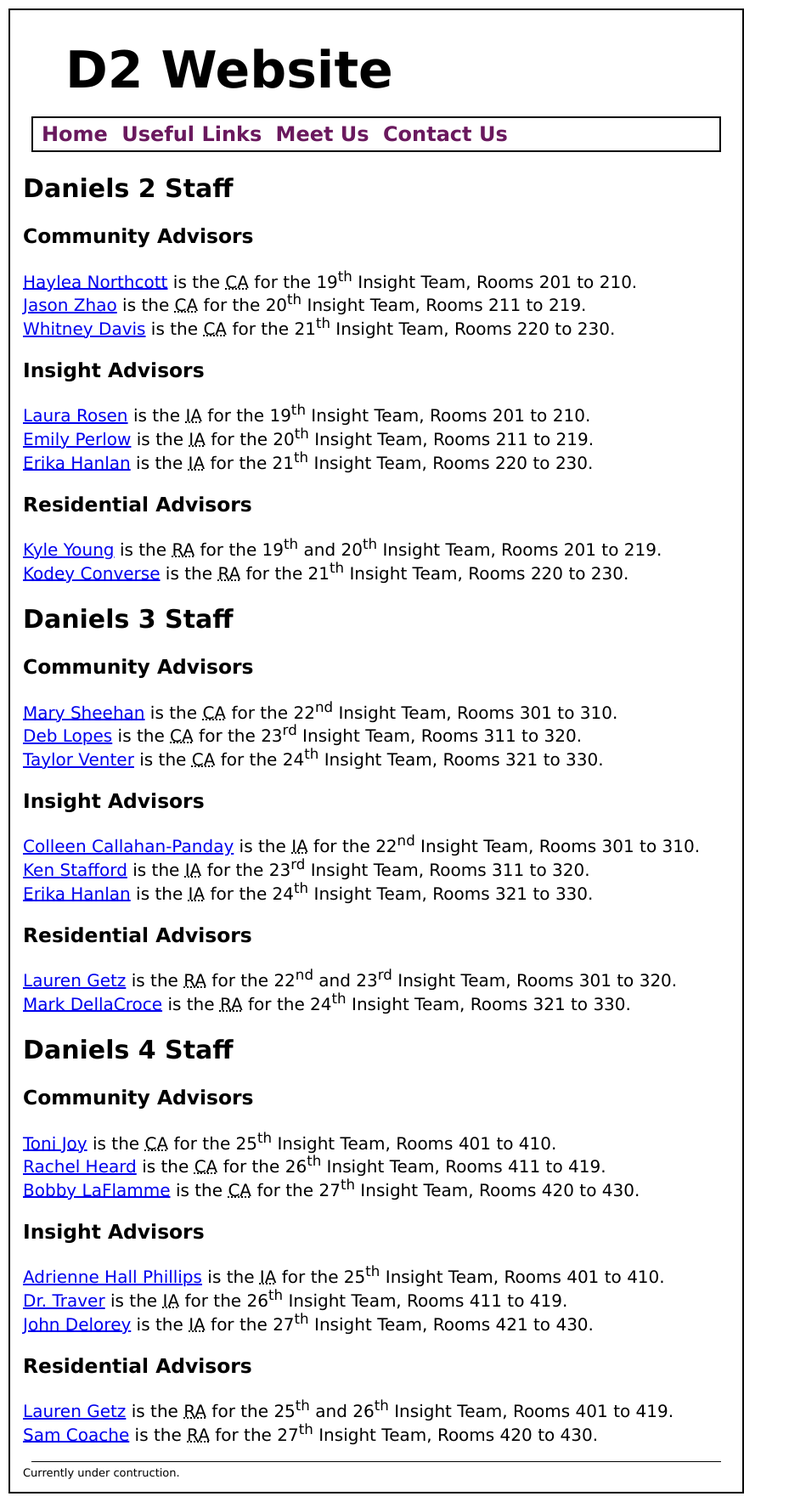
After one commit to krconv/D2-Website, a Django app: template D2 Website/pages/templates/pages/MeetUs.html in a window 1280 px wide. The commit adds this page. Shown: the whole page at 85% size, without its empty margins (0-929 px from the left). Run offline with Django 3.2, Linux system fonts and the light colour scheme; the template is opened without the code that fills it, so the values that code supplies are empty.

Commit message:
Add the Meet Us page, adjust styling of footer.

```diff
--- a/D2 Website/pages/static/style.css
+++ b/D2 Website/pages/static/style.css
@@ -1,7 +1,7 @@
 
 body, html {
     font-size: 20px;
-    font-family:'Lucida Sans', 'Lucida Sans Regular', 'Lucida Grande', 'Lucida Sans Unicode', Geneva, Verdana, sans-serif;
+    font-family: 'Lucida Sans Regular', 'Lucida Grande', 'Lucida Sans Unicode', Geneva, Verdana, sans-serif;
 }
 body {
     border: 2px solid black;
@@ -37,3 +37,15 @@ nav {
     padding: 5px;
     border: 2px solid black;
 }
+
+footer::before {
+    content: "";
+    display: block;
+    height: 1px;
+    margin: 20px 10px 5px;
+    background: black;
+}
+
+footer {
+    font-size: small;
+}
--- a/D2 Website/pages/templates/pages/ContactUs.html
+++ b/D2 Website/pages/templates/pages/ContactUs.html
@@ -12,7 +12,7 @@
 </p>
 <ul>
     <li>Contact Information for all your RAs (including email and room)</li>
-    <li>A way to annonomusly contact us (a form built into this page)</li>
+    <li>A way to anonymously contact us (a form built into this page)</li>
     <li>A way to text the current RA on duty (maybe part of the same form)</li>
 </ul>
 {% endblock %}
--- a/D2 Website/pages/templates/pages/MainWindow.html
+++ b/D2 Website/pages/templates/pages/MainWindow.html
@@ -13,11 +13,11 @@
     <nav>
         <span><a href="{% url 'home' %}">Home</a></span>
         <span><a href="{% url 'useful_links' %}">Useful Links</a></span>
-        <span><a href="">Meet Your RAs</a></span>
+        <span><a href="{% url 'meet_us' %}">Meet Us</a></span>
         <span><a href="{% url 'contact_us' %}">Contact Us</a></span>
     </nav>
     {% block content %}
     {% endblock %}
-    <footer>Brought to you by <a href="http://www.wpi.edu/offices/rso.html" target="_blank">WPI Residential Services</a></footer>
+    <footer>Currently under contruction.</footer>
 </body>
 </html>
--- /dev/null
+++ b/D2 Website/pages/templates/pages/MeetUs.html
@@ -0,0 +1,48 @@
+{% extends "pages/MainWindow.html" %}
+{% block title %}Meet Your RAs - D2 Website{% endblock %}
+
+
+{% block content %}
+<section>
+    <h1>Daniels 2 Staff</h1>
+    <h3>Community Advisors</h3>
+    <article><a href="mailto:">Haylea Northcott</a> is the <abbr title="Community Advisor">CA</abbr> for the 19<sup>th</sup> Insight Team, Rooms 201 to 210.</article>
+    <article><a href="mailto:">Jason Zhao</a> is the <abbr title="Community Advisor">CA</abbr> for the 20<sup>th</sup> Insight Team, Rooms 211 to 219.</article>
+    <article><a href="mailto:">Whitney Davis</a> is the <abbr title="Community Advisor">CA</abbr> for the 21<sup>th</sup> Insight Team, Rooms 220 to 230.</article>
+    <h3>Insight Advisors</h3>
+    <article><a href="mailto:lrosen@wpi.edu">Laura Rosen</a> is the <abbr title="Insight Advisor">IA</abbr> for the 19<sup>th</sup> Insight Team, Rooms 201 to 210.</article>
+    <article><a href="mailto:eperlow@wpi.edu">Emily Perlow</a> is the <abbr title="Insight Advisor">IA</abbr> for the 20<sup>th</sup> Insight Team, Rooms 211 to 219.</article>
+    <article><a href="mailto:erikastone@wpi.edu">Erika Hanlan</a> is the <abbr title="Insight Advisor">IA</abbr> for the 21<sup>th</sup> Insight Team, Rooms 220 to 230.</article>
+    <h3>Residential Advisors</h3>
+    <article><a href="mailto:">Kyle Young</a> is the <abbr title="Residential Advisor">RA</abbr> for the 19<sup>th</sup> and 20<sup>th</sup> Insight Team, Rooms 201 to 219.</article>
+    <article><a href="mailto:">Kodey Converse</a> is the <abbr title="Residential Advisor">RA</abbr> for the 21<sup>th</sup> Insight Team, Rooms 220 to 230.</article>
+</section>
+<section>
+    <h1>Daniels 3 Staff</h1>
+    <h3>Community Advisors</h3>
+    <article><a href="mailto:">Mary Sheehan</a> is the <abbr title="Community Advisor">CA</abbr> for the 22<sup>nd</sup> Insight Team, Rooms 301 to 310.</article>
+    <article><a href="mailto:">Deb Lopes</a> is the <abbr title="Community Advisor">CA</abbr> for the 23<sup>rd</sup> Insight Team, Rooms 311 to 320.</article>
+    <article><a href="mailto:">Taylor Venter</a> is the <abbr title="Community Advisor">CA</abbr> for the 24<sup>th</sup> Insight Team, Rooms 321 to 330.</article>
+    <h3>Insight Advisors</h3>
+    <article><a href="mailto:">Colleen Callahan-Panday</a> is the <abbr title="Insight Advisor">IA</abbr> for the 22<sup>nd</sup> Insight Team, Rooms 301 to 310.</article>
+    <article><a href="mailto:">Ken Stafford</a> is the <abbr title="Insight Advisor">IA</abbr> for the 23<sup>rd</sup> Insight Team, Rooms 311 to 320.</article>
+    <article><a href="mailto:">Erika Hanlan</a> is the <abbr title="Insight Advisor">IA</abbr> for the 24<sup>th</sup> Insight Team, Rooms 321 to 330.</article>
+    <h3>Residential Advisors</h3>
+    <article><a href="mailto:">Lauren Getz</a> is the <abbr title="Residential Advisor">RA</abbr> for the 22<sup>nd</sup> and 23<sup>rd</sup> Insight Team, Rooms 301 to 320.</article>
+    <article><a href="mailto:">Mark DellaCroce</a> is the <abbr title="Residential Advisor">RA</abbr> for the 24<sup>th</sup> Insight Team, Rooms 321 to 330.</article>
+</section>
+<section>
+    <h1>Daniels 4 Staff</h1>
+    <h3>Community Advisors</h3>
+    <article><a href="mailto:">Toni Joy</a> is the <abbr title="Community Advisor">CA</abbr> for the 25<sup>th</sup> Insight Team, Rooms 401 to 410.</article>
+    <article><a href="mailto:">Rachel Heard</a> is the <abbr title="Community Advisor">CA</abbr> for the 26<sup>th</sup> Insight Team, Rooms 411 to 419.</article>
+    <article><a href="mailto:">Bobby LaFlamme</a> is the <abbr title="Community Advisor">CA</abbr> for the 27<sup>th</sup> Insight Team, Rooms 420 to 430.</article>
+    <h3>Insight Advisors</h3>
+    <article><a href="mailto:">Adrienne Hall Phillips</a> is the <abbr title="Insight Advisor">IA</abbr> for the 25<sup>th</sup> Insight Team, Rooms 401 to 410.</article>
+    <article><a href="mailto:">Dr. Traver</a> is the <abbr title="Insight Advisor">IA</abbr> for the 26<sup>th</sup> Insight Team, Rooms 411 to 419.</article>
+    <article><a href="mailto:">John Delorey</a> is the <abbr title="Insight Advisor">IA</abbr> for the 27<sup>th</sup> Insight Team, Rooms 421 to 430.</article>
+    <h3>Residential Advisors</h3>
+    <article><a href="mailto:">Lauren Getz</a> is the <abbr title="Residential Advisor">RA</abbr> for the 25<sup>th</sup> and 26<sup>th</sup> Insight Team, Rooms 401 to 419.</article>
+    <article><a href="mailto:">Sam Coache</a> is the <abbr title="Residential Advisor">RA</abbr> for the 27<sup>th</sup> Insight Team, Rooms 420 to 430.</article>
+</section>
+{% endblock %}
--- a/D2 Website/pages/urls.py
+++ b/D2 Website/pages/urls.py
@@ -6,5 +6,6 @@ urlpatterns = [
     url(r'^$', views.home_page),
     url(r'^home$', views.home_page, name='home'),
     url(r'^links$', views.links_page, name='useful_links'),
+    url(r'^meet$', views.meet_us_page, name='meet_us'),
     url(r'^contact$', views.contact_page, name='contact_us'),
 ]
--- a/D2 Website/pages/views.py
+++ b/D2 Website/pages/views.py
@@ -2,10 +2,13 @@ from django.shortcuts import render
 from django.http import HttpResponse
 
 def home_page(request):
-    return render(request, "pages/News.html");
+    return render(request, "pages/Home.html");
 
 def links_page(request):
     return render(request, "pages/UsefulLinks.html");
 
+def meet_us_page(request):
+    return render(request, "pages/MeetUs.html");
+
 def contact_page(request):
     return render(request, "pages/ContactUs.html");
```
Also changed, not shown: D2 Website/pages/templates/pages/Home.html (renamed from D2 Website/pages/templates/pages/News.html), 2 other files.
